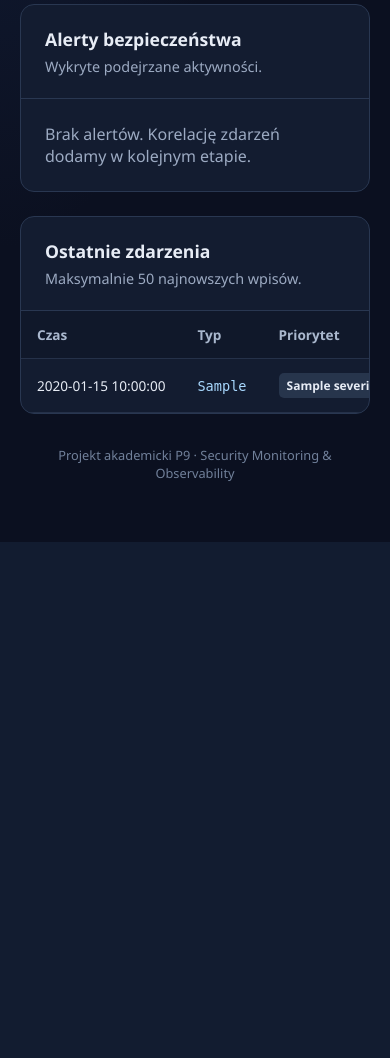
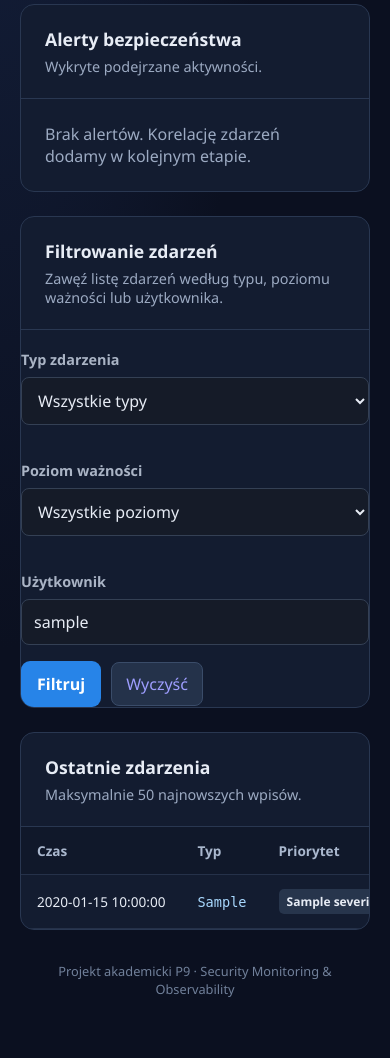
Before and after one commit to KacperBernas/p9-monitoring, a Flask app: template app/templates/dashboard.html in a window 390 px wide. Shown: the part 780-1838 px from the top of the page. Before the commit the page ends 1322 px from the top, so only its background shows below. Run offline with Flask 3, Linux system fonts and the light colour scheme; the template is opened without the code that fills it: most values are stand-ins (such as "Sample title", 1, 10 or a date in 2020); parts of the project's set-up code (start-up, migrations or seed data) failed here and were passed over.

Commit message:
Dodanie filtrowania zdarzen bezpieczenstwa

```diff
--- a/app.py
+++ b/app.py
@@ -111,11 +111,47 @@ def dashboard():
         )
         return redirect(url_for("login"))
 
+
+    event_type = request.args.get("event_type", "").strip()
+    severity = request.args.get("severity", "").strip()
+    username_filter = request.args.get("username", "").strip()
+
+    allowed_event_types = {
+        "LOGIN_SUCCESS",
+        "LOGIN_FAILED",
+        "LOGOUT",
+        "AUTHZ_DENIED",
+        "ACCESS_DENIED",
+    }
+    allowed_severities = {"INFO", "WARNING", "HIGH"}
+
+    if event_type not in allowed_event_types:
+        event_type = ""
+
+    if severity not in allowed_severities:
+        severity = ""
+
     connection = get_connection()
 
-    events = connection.execute(
-        "SELECT * FROM security_events ORDER BY id DESC LIMIT 50"
-    ).fetchall()
+    query = "SELECT * FROM security_events WHERE 1=1"
+    parameters = []
+
+    if event_type:
+        query += " AND event_type = ?"
+        parameters.append(event_type)
+
+    if severity:
+        query += " AND severity = ?"
+        parameters.append(severity)
+
+    if username_filter:
+        query += " AND username LIKE ?"
+        parameters.append(f"%{username_filter}%")
+
+    query += " ORDER BY id DESC LIMIT 50"
+
+    events = connection.execute(query, parameters).fetchall()
+
 
     alerts = connection.execute(
         "SELECT * FROM alerts ORDER BY id DESC LIMIT 20"
@@ -144,6 +180,9 @@ def dashboard():
         open_alerts=open_alerts,
         username=session["username"],
         role=session["role"],
+         event_type_filter=event_type,
+        severity_filter=severity,
+        username_filter=username_filter,
     )
 
 @app.route("/admin")
--- a/app/static/style.css
+++ b/app/static/style.css
@@ -298,4 +298,50 @@ footer {
     .login-card {
         padding: 24px;
     }
+
+.filters {
+    display: grid;
+    grid-template-columns: repeat(auto-fit, minmax(180px, 1fr));
+    gap: 16px;
+    align-items: end;
 }
+
+.filters label {
+    display: block;
+    margin-bottom: 8px;
+    color: var(--text-secondary, #aab4c5);
+    font-size: 0.9rem;
+}
+
+.filters input,
+.filters select {
+    box-sizing: border-box;
+    width: 100%;
+    min-width: 0;
+    padding: 11px 12px;
+    border: 1px solid var(--border-color, #344054);
+    border-radius: 8px;
+    background: var(--input-background, #151b28);
+    color: inherit;
+    font: inherit;
+}
+
+.filter-actions {
+    display: flex;
+    flex-wrap: wrap;
+    gap: 10px;
+    align-items: center;
+}
+
+.filter-actions a {
+    display: inline-flex;
+    align-items: center;
+    justify-content: center;
+    box-sizing: border-box;
+    min-height: 42px;
+    padding: 10px 14px;
+    text-decoration: none;
+    border-radius: 8px;
+}
+
+}
--- a/app/templates/dashboard.html
+++ b/app/templates/dashboard.html
@@ -85,6 +85,49 @@
         <section class="panel">
             <div class="panel-heading">
                 <div>
+                    <h2>Filtrowanie zdarzeń</h2>
+                    <p class="muted">Zawęź listę zdarzeń według typu, poziomu ważności lub użytkownika.</p>
+                </div>
+            </div>
+
+            <form method="get" action="{{ url_for('dashboard') }}" class="filters">
+                <div>
+                    <label for="event_type">Typ zdarzenia</label>
+                    <select id="event_type" name="event_type">
+                        <option value="">Wszystkie typy</option>
+                        <option value="LOGIN_SUCCESS" {% if event_type_filter == 'LOGIN_SUCCESS' %}selected{% endif %}>Udane logowanie</option>
+                        <option value="LOGIN_FAILED" {% if event_type_filter == 'LOGIN_FAILED' %}selected{% endif %}>Nieudane logowanie</option>
+                        <option value="LOGOUT" {% if event_type_filter == 'LOGOUT' %}selected{% endif %}>Wylogowanie</option>
+                        <option value="AUTHZ_DENIED" {% if event_type_filter == 'AUTHZ_DENIED' %}selected{% endif %}>Brak uwierzytelnienia</option>
+                        <option value="ACCESS_DENIED" {% if event_type_filter == 'ACCESS_DENIED' %}selected{% endif %}>Odmowa dostępu</option>
+                    </select>
+                </div>
+
+                <div>
+                    <label for="severity">Poziom ważności</label>
+                    <select id="severity" name="severity">
+                        <option value="">Wszystkie poziomy</option>
+                        <option value="INFO" {% if severity_filter == 'INFO' %}selected{% endif %}>INFO</option>
+                        <option value="WARNING" {% if severity_filter == 'WARNING' %}selected{% endif %}>WARNING</option>
+                        <option value="HIGH" {% if severity_filter == 'HIGH' %}selected{% endif %}>HIGH</option>
+                    </select>
+                </div>
+
+                <div>
+                    <label for="username">Użytkownik</label>
+                    <input id="username" name="username" type="text" value="{{ username_filter }}" placeholder="Wpisz nazwę użytkownika">
+                </div>
+
+                <div class="filter-actions">
+                    <button type="submit">Filtruj</button>
+                    <a class="button-secondary" href="{{ url_for('dashboard') }}">Wyczyść</a>
+                </div>
+            </form>
+        </section>
+
+        <section class="panel">
+            <div class="panel-heading">
+                <div>
                     <h2>Ostatnie zdarzenia</h2>
                     <p class="muted">Maksymalnie 50 najnowszych wpisów.</p>
                 </div>
```
